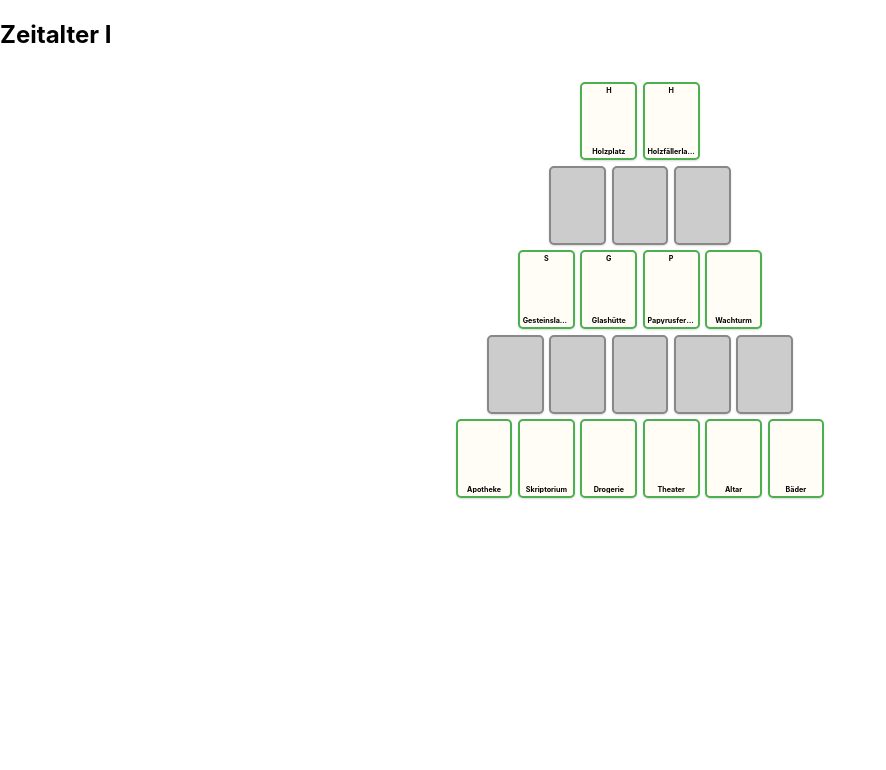
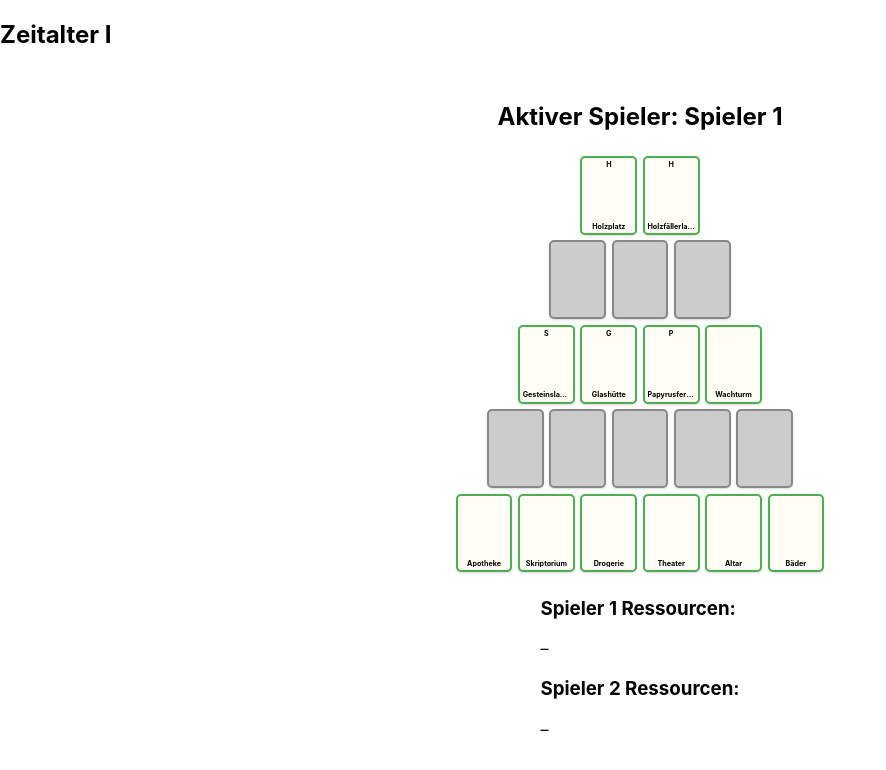
Before and after one commit to Tomimotmot/7wonder-gym, a React (Create React App) app in the folder duel-ui/: page / in a window 1280 px wide. Shown: the top 770 px of the page, without its empty margins (0-886 px from the left). Built offline with nearby package versions, Linux system fonts and the light colour scheme.

Commit message:
KartenAuslageLayout.jsx aktualisieren

```diff
--- a/duel-ui/src/KartenAuslageLayout.jsx
+++ b/duel-ui/src/KartenAuslageLayout.jsx
@@ -5,6 +5,10 @@ const KartenAuslageLayout = ({ layout, offenLayout }) => {
   const [kartenData, setKartenData] = useState([]);
   const [gezogen, setGezogen] = useState([]);
   const [lastReward, setLastReward] = useState(null);
+  const [activePlayer, setActivePlayer] = useState(1);
+
+  const [player1Ressourcen, setPlayer1Ressourcen] = useState([]);
+  const [player2Ressourcen, setPlayer2Ressourcen] = useState([]);
 
   useEffect(() => {
     fetch("/grundspiel_karten_zeitalter_1.json")
@@ -14,14 +18,24 @@ const KartenAuslageLayout = ({ layout, offenLayout }) => {
 
   const handleCardClick = (cardIndex, offen) => {
     if (!offen || gezogen.includes(cardIndex)) return;
+
     const gezogeneKarte = kartenData[cardIndex];
     setGezogen([...gezogen, cardIndex]);
-    setLastReward(gezogeneKarte.produziert || "❌ nichts");
-    console.log("Gezogen:", gezogeneKarte.name, "→", gezogeneKarte.produziert);
+    setLastReward(`${gezogeneKarte.produziert || "❌ nichts"} (Spieler ${activePlayer})`);
+
+    if (activePlayer === 1) {
+      setPlayer1Ressourcen([...player1Ressourcen, gezogeneKarte.produziert]);
+      setActivePlayer(2);
+    } else {
+      setPlayer2Ressourcen([...player2Ressourcen, gezogeneKarte.produziert]);
+      setActivePlayer(1);
+    }
   };
 
   return (
     <div className="karten-auslage">
+      <h2>Aktiver Spieler: Spieler {activePlayer}</h2>
+
       {layout.map((reihe, rowIndex) => (
         <div key={rowIndex} className="reihe">
           {reihe.map((cardIndex, colIndex) => {
@@ -35,14 +49,11 @@ const KartenAuslageLayout = ({ layout, offenLayout }) => {
                 className={`karte ${offen ? "offen" : "verdeckt"} ${istGezogen ? "gezogen" : ""}`}
                 onClick={() => handleCardClick(cardIndex, offen)}
               >
-                {/* Oben: Anfangsbuchstabe vom "produziert"-Wert */}
                 {offen && card?.produziert && (
                   <div className="karte-produziert">
                     {card.produziert.charAt(0)}
                   </div>
                 )}
-
-                {/* Unten: Name immer sichtbar */}
                 <div className="kartenname">
                   {card?.name ?? ""}
                 </div>
@@ -51,11 +62,17 @@ const KartenAuslageLayout = ({ layout, offenLayout }) => {
           })}
         </div>
       ))}
+
       {lastReward && (
-        <div style={{ marginTop: "1rem", fontWeight: "bold" }}>
-          Letzter Reward: {lastReward}
-        </div>
+        <div className="belohnung">Letzter Reward: {lastReward}</div>
       )}
+
+      <div className="spieler-info">
+        <h3>Spieler 1 Ressourcen:</h3>
+        <p>{player1Ressourcen.filter(Boolean).join(", ") || "–"}</p>
+        <h3>Spieler 2 Ressourcen:</h3>
+        <p>{player2Ressourcen.filter(Boolean).join(", ") || "–"}</p>
+      </div>
     </div>
   );
 };
```
